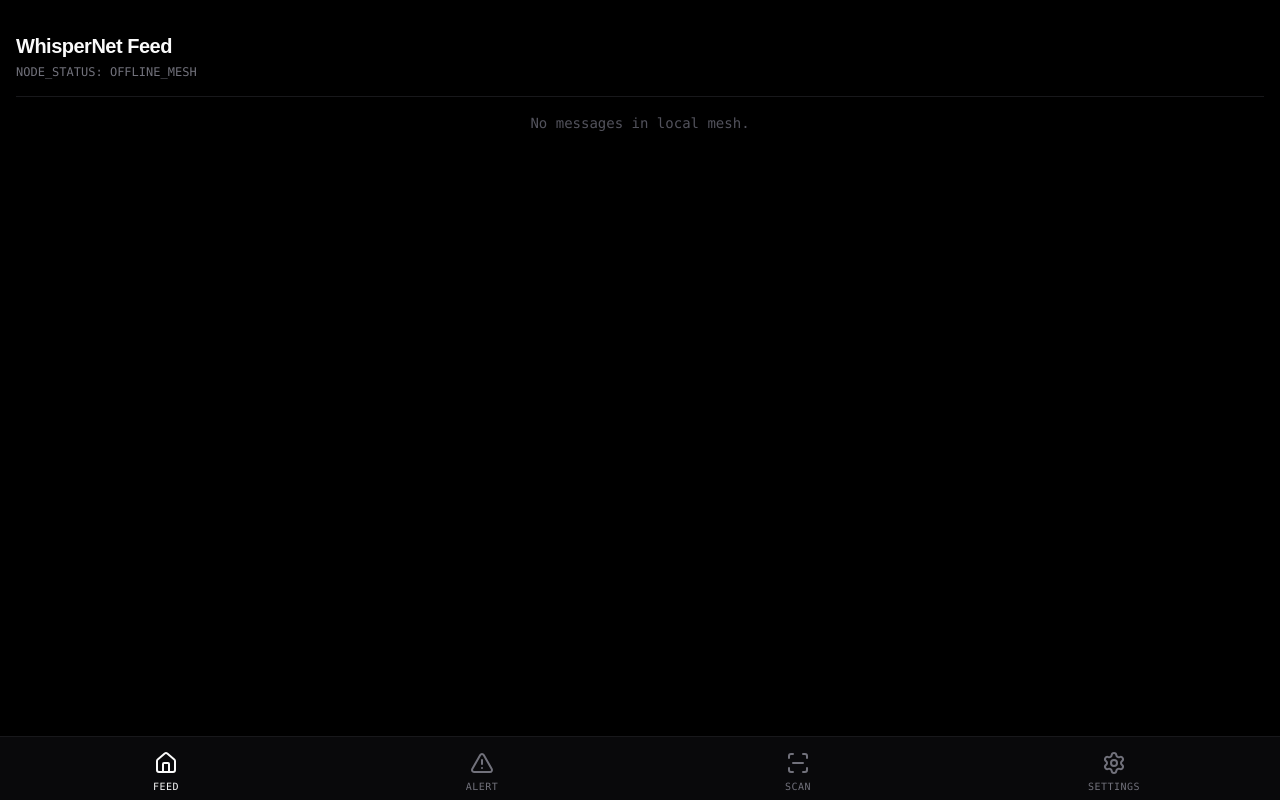
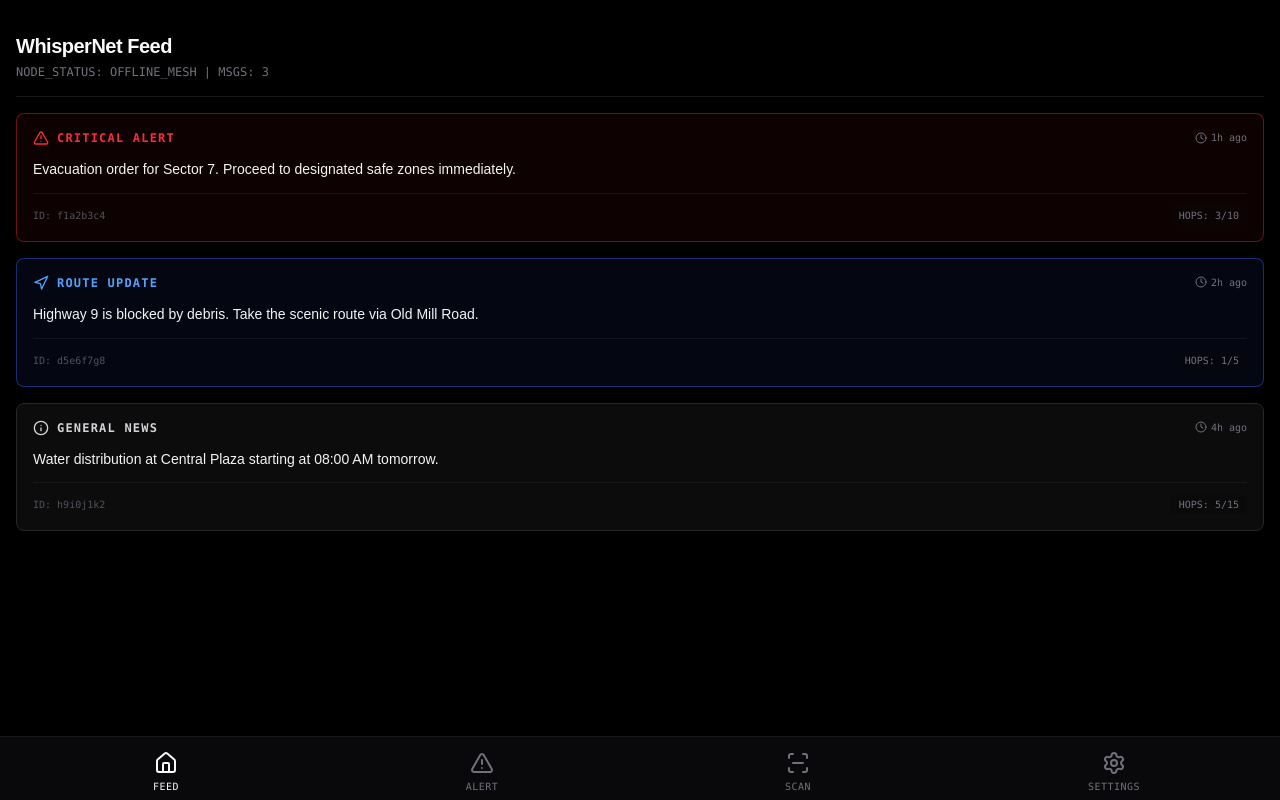
Before and after one commit to Aneeshie/WhisperNet, a React (Vite) app: page / in a window 1280 px wide. Built offline with nearby package versions, Linux system fonts and the light colour scheme.

Commit message:
feat: added feed and alert flow UI

```diff
--- a/src/pages/Alert.tsx
+++ b/src/pages/Alert.tsx
@@ -1,22 +1,122 @@
+import { useState } from "react";
+import { useNavigate } from "react-router-dom";
+import { useUIStore } from "@/store";
+import { v4 as uuidv4 } from "uuid";
+import type { Message, MessageType, Priority } from "@/types/message";
+
 export default function Alert() {
+  const navigate = useNavigate();
+  const { addMessage } = useUIStore();
+
+  const [content, setContent] = useState("");
+  const [type, setType] = useState<MessageType>("alert");
+  const [ttlHours, setTtlHours] = useState(12);
+
+  const getPriorityForType = (t: MessageType): Priority => {
+    switch (t) {
+      case "alert": return "high";
+      case "route": return "medium";
+      default: return "low";
+    }
+  };
+
+  const handleSubmit = () => {
+    if (!content.trim()) return;
+
+    const now = Date.now();
+    const expiresAt = now + (ttlHours * 3600000);
+
+    const newMessage: Message = {
+      id: `msg_${uuidv4().substring(0, 8)}`,
+      type,
+      priority: getPriorityForType(type),
+      content: content.trim(),
+      createdAt: now,
+      updatedAt: now,
+      expiresAt,
+      version: 1,
+      hopCount: 0,
+      maxHopCount: 10,
+      trusted: true
+    };
+
+    addMessage(newMessage);
+    navigate("/"); // Redirect to feed to see it immediately
+  };
+
   return (
     <div className="flex flex-col h-full p-4 space-y-4">
       <header className="py-4 border-b border-zinc-900">
         <h1 className="text-xl font-bold tracking-tight text-red-500">Create Alert</h1>
-        <p className="text-xs font-mono text-zinc-500 mt-1">BROADCAST_MODE: HIGH_PRIORITY</p>
+        <p className="text-xs font-mono text-zinc-500 mt-1">BROADCAST_MODE: ACTIVE</p>
       </header>
 
-      <div className="flex-1 flex flex-col space-y-4 mt-4">
-        <div className="bg-zinc-900/50 p-4 rounded-md border border-zinc-800">
+      <div className="flex-1 flex flex-col space-y-4 mt-4 pb-8">
+
+        {/* Type Selector */}
+        <div className="space-y-2">
+          <label className="text-xs font-mono text-zinc-500 uppercase tracking-widest">Type</label>
+          <div className="grid grid-cols-2 gap-2">
+            {(['alert', 'route', 'news', 'resource'] as MessageType[]).map((t) => (
+              <button
+                key={t}
+                onClick={() => setType(t)}
+                className={`py-2 px-3 rounded text-xs font-mono tracking-wider uppercase border transition-colors ${
+                  type === t
+                    ? t === 'alert' ? 'border-red-900 bg-red-950/30 text-red-400' : 'border-zinc-500 bg-zinc-800 text-zinc-100'
+                    : 'border-zinc-800 bg-zinc-900/50 text-zinc-500'
+                }`}
+              >
+                {t}
+              </button>
+            ))}
+          </div>
+        </div>
+
+        {/* TTL Selector */}
+        <div className="space-y-2">
+          <label className="text-xs font-mono text-zinc-500 uppercase tracking-widest">Time To Live (TTL)</label>
+          <div className="flex space-x-2">
+            {[1, 12, 24].map((hours) => (
+              <button
+                key={hours}
+                onClick={() => setTtlHours(hours)}
+                className={`flex-1 py-2 rounded text-xs font-mono border transition-colors ${
+                  ttlHours === hours
+                    ? 'border-zinc-500 bg-zinc-800 text-zinc-100'
+                    : 'border-zinc-800 bg-zinc-900/50 text-zinc-500'
+                }`}
+              >
+                {hours}H
+              </button>
+            ))}
+          </div>
+        </div>
+
+        {/* Message Payload */}
+        <div className="bg-zinc-900/50 p-4 rounded-md border border-zinc-800 mt-2">
           <p className="text-sm font-mono text-zinc-400 mb-2">MESSAGE_PAYLOAD</p>
           <textarea
+            value={content}
+            onChange={(e) => setContent(e.target.value)}
             className="w-full h-32 bg-black border border-zinc-800 rounded p-2 text-sm text-zinc-300 focus:outline-none focus:border-red-500/50 resize-none font-mono placeholder:text-zinc-700"
-            placeholder="Enter critical alert message..."
-          ></textarea>
+            placeholder="Enter message details..."
+          />
         </div>
 
-        <button className="w-full py-3 bg-red-950/30 text-red-500 border border-red-900/50 rounded flex items-center justify-center space-x-2 active:bg-red-900/50 transition-colors">
-          <span className="font-mono text-sm tracking-widest font-bold">BROADCAST_ALERT</span>
+        {/* Submit Button */}
+        <button
+          onClick={handleSubmit}
+          disabled={!content.trim()}
+          className={`w-full py-3 mt-4 border rounded flex items-center justify-center space-x-2 transition-colors ${
+            !content.trim()
+              ? 'bg-zinc-900 text-zinc-600 border-zinc-800 cursor-not-allowed'
+              : type === 'alert'
+                ? 'bg-red-950/30 text-red-500 border-red-900/50 active:bg-red-900/50'
+                : 'bg-zinc-800 text-zinc-100 border-zinc-600 active:bg-zinc-700'
+          }`}
+        >
+          <span className="font-mono text-sm tracking-widest font-bold">BROADCAST</span>
         </button>
       </div>
     </div>
--- a/src/pages/Feed.tsx
+++ b/src/pages/Feed.tsx
@@ -1,13 +1,96 @@
+import { useUIStore } from "@/store";
+import { Clock, Navigation, AlertTriangle, Info } from "lucide-react";
+import type { Message } from "@/types/message";
+
 export default function Feed() {
+  const { messages } = useUIStore();
+
+  const getMessageConfig = (type: string) => {
+    switch (type) {
+      case "alert":
+        return {
+          icon: AlertTriangle,
+          borderColor: "border-red-900/80",
+          bgColor: "bg-red-950/20",
+          textColor: "text-red-500",
+          label: "CRITICAL ALERT",
+        };
+      case "route":
+        return {
+          icon: Navigation,
+          borderColor: "border-blue-900/80",
+          bgColor: "bg-blue-950/20",
+          textColor: "text-blue-400",
+          label: "ROUTE UPDATE",
+        };
+      default:
+        return {
+          icon: Info,
+          borderColor: "border-zinc-800",
+          bgColor: "bg-zinc-900/50",
+          textColor: "text-zinc-300",
+          label: "GENERAL NEWS",
+        };
+    }
+  };
+
+  const formatTimeAgo = (ms: number) => {
+    const minutes = Math.floor((Date.now() - ms) / 60000);
+    if (minutes < 60) return `${minutes}m ago`;
+    const hours = Math.floor(minutes / 60);
+    if (hours < 24) return `${hours}h ago`;
+    return `${Math.floor(hours / 24)}d ago`;
+  };
+
+  // Sort messages newest first
+  const sortedMessages = [...messages].sort((a, b) => b.createdAt - a.createdAt);
+
   return (
     <div className="flex flex-col h-full p-4 space-y-4">
       <header className="py-4 border-b border-zinc-900">
         <h1 className="text-xl font-bold tracking-tight">WhisperNet Feed</h1>
-        <p className="text-xs font-mono text-zinc-500 mt-1">NODE_STATUS: OFFLINE_MESH</p>
+        <p className="text-xs font-mono text-zinc-500 mt-1">NODE_STATUS: OFFLINE_MESH | MSGS: {messages.length}</p>
       </header>
 
-      <div className="flex-1 flex items-center justify-center">
-        <p className="text-sm text-zinc-600 font-mono">No messages in local mesh.</p>
+      <div className="flex-1 space-y-4 pb-4">
+        {sortedMessages.length === 0 ? (
+          <div className="flex items-center justify-center h-32">
+            <p className="text-sm text-zinc-600 font-mono">No messages in local mesh.</p>
+          </div>
+        ) : (
+          sortedMessages.map((msg: Message) => {
+            const config = getMessageConfig(msg.type);
+            const Icon = config.icon;
+
+            return (
+              <div key={msg.id} className={`p-4 rounded-md border ${config.borderColor} ${config.bgColor}`}>
+                <div className="flex justify-between items-start mb-2">
+                  <div className="flex items-center space-x-2">
+                    <Icon className={`w-4 h-4 ${config.textColor}`} />
+                    <span className={`text-xs font-mono font-bold tracking-widest ${config.textColor}`}>
+                      {config.label}
+                    </span>
+                  </div>
+                  <div className="flex items-center text-zinc-500 space-x-1">
+                    <Clock className="w-3 h-3" />
+                    <span className="text-[10px] font-mono">{formatTimeAgo(msg.createdAt)}</span>
+                  </div>
+                </div>
+
+                <p className="text-sm text-zinc-100 font-sans leading-relaxed my-3">
+                  {msg.content}
+                </p>
+
+                <div className="flex justify-between items-center mt-3 pt-3 border-t border-zinc-800/50">
+                  <span className="text-[10px] font-mono text-zinc-600">ID: {msg.id.split('_')[1] || msg.id}</span>
+                  <span className="text-[10px] font-mono text-zinc-500 bg-zinc-950/50 px-2 py-0.5 rounded">
+                    HOPS: {msg.hopCount}/{msg.maxHopCount}
+                  </span>
+                </div>
+              </div>
+            );
+          })
+        )}
       </div>
     </div>
   );
--- a/src/store/index.ts
+++ b/src/store/index.ts
@@ -1,12 +1,58 @@
 import { create } from 'zustand';
+import type { Message } from '@/types/message';
 
 interface UIState {
   isNavigating: boolean;
   setNavigating: (state: boolean) => void;
-  // Placeholder for future backend integrations from Aneesh
+  messages: Message[];
+  addMessage: (msg: Message) => void;
 }
+
+const MOCK_MESSAGES: Message[] = [
+  {
+    id: 'msg_f1a2b3c4',
+    type: 'alert',
+    priority: 'high',
+    content: 'Evacuation order for Sector 7. Proceed to designated safe zones immediately.',
+    createdAt: Date.now() - 3600000, // 1 hour ago
+    updatedAt: Date.now() - 3600000,
+    expiresAt: Date.now() + 43200000, // +12 hours
+    version: 1,
+    hopCount: 3,
+    maxHopCount: 10,
+    trusted: true
+  },
+  {
+    id: 'msg_d5e6f7g8',
+    type: 'route',
+    priority: 'medium',
+    content: 'Highway 9 is blocked by debris. Take the scenic route via Old Mill Road.',
+    createdAt: Date.now() - 7200000, // 2 hours ago
+    updatedAt: Date.now() - 7200000,
+    expiresAt: Date.now() + 86400000, // +24 hours
+    version: 1,
+    hopCount: 1,
+    maxHopCount: 5,
+    trusted: false
+  },
+  {
+    id: 'msg_h9i0j1k2',
+    type: 'news',
+    priority: 'low',
+    content: 'Water distribution at Central Plaza starting at 08:00 AM tomorrow.',
+    createdAt: Date.now() - 14400000, // 4 hours ago
+    updatedAt: Date.now() - 14400000,
+    expiresAt: Date.now() + 172800000, // +48 hours
+    version: 1,
+    hopCount: 5,
+    maxHopCount: 15,
+    trusted: true
+  }
+];
 
 export const useUIStore = create<UIState>((set) => ({
   isNavigating: false,
   setNavigating: (state) => set({ isNavigating: state }),
+  messages: MOCK_MESSAGES,
+  addMessage: (msg) => set((state) => ({ messages: [msg, ...state.messages] }))
 }));
```
